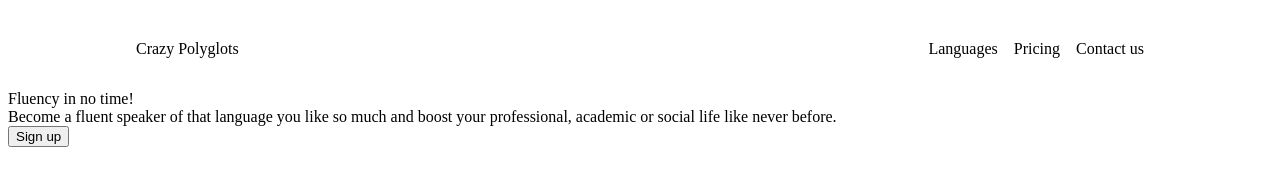
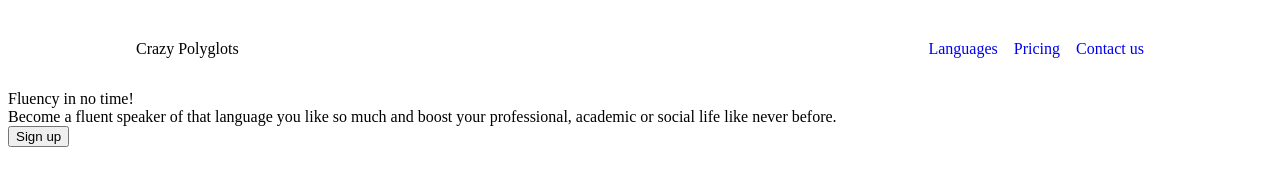
Before and after one commit to gaeel2470/landing-page, a plain HTML site: page index.html in a window 1280 px wide. Drawn offline with Linux system fonts and the light colour scheme.

Commit message:
Add anchor tags to header links and remove text-decoration

```diff
--- a/index.html
+++ b/index.html
@@ -10,9 +10,9 @@
     <div class="header">
         <div class="logo">Crazy Polyglots</div>
         <ul class="links">
-            <li>Languages</li>
-            <li>Pricing</li>
-            <li>Contact us</li>
+            <li><a href="#">Languages</a></li>
+            <li><a href="#">Pricing</a></li>
+            <li><a href="#">Contact us</a></li>
         </ul>
     </div>
 
--- a/style.css
+++ b/style.css
@@ -13,3 +13,8 @@
     list-style: none;
     gap: 16px;
 }
+
+a
+{
+    text-decoration: none;
+}
```
